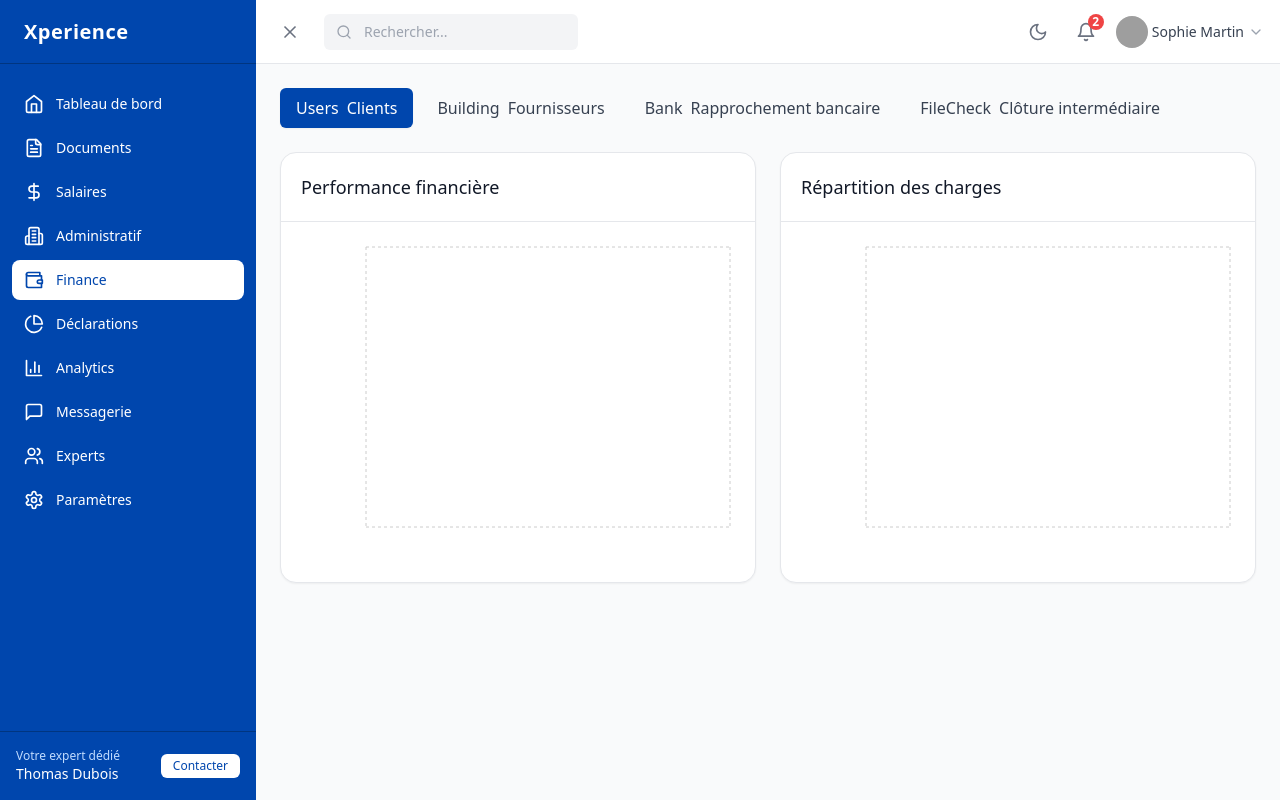
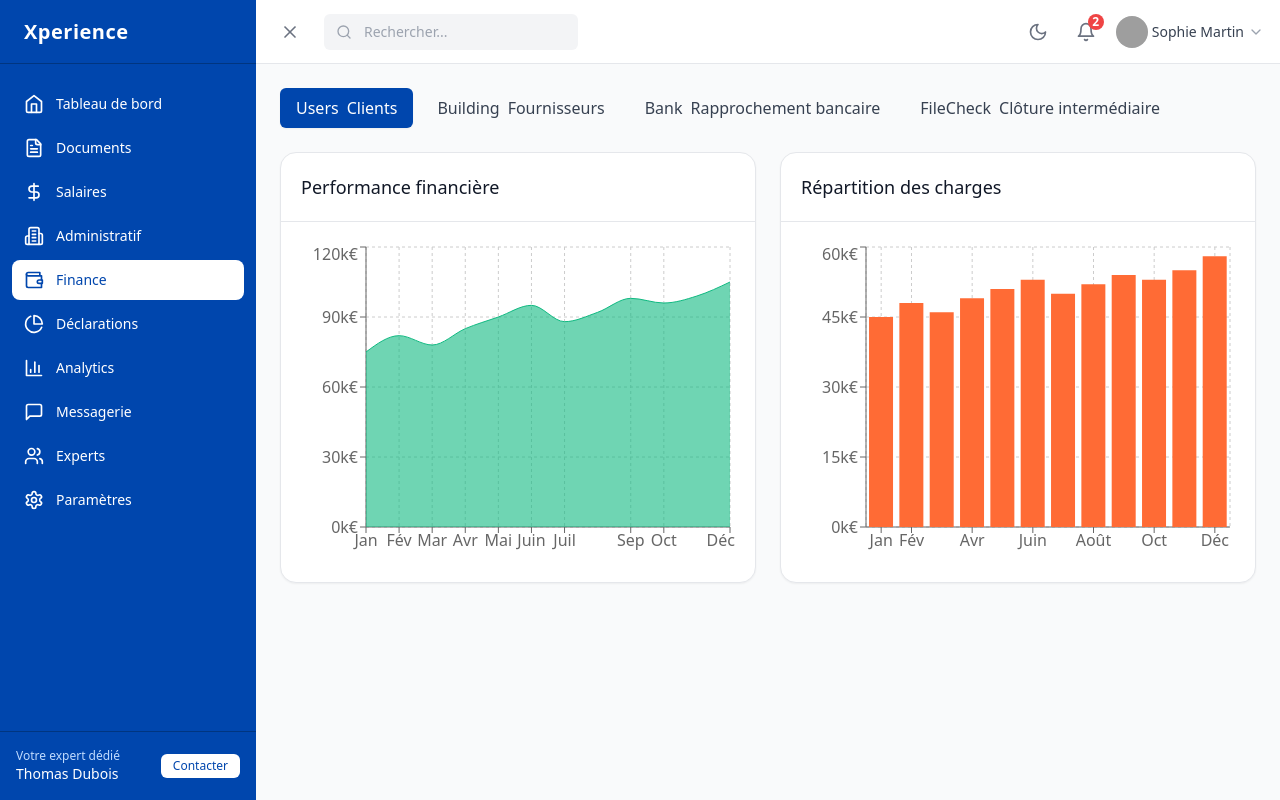
Before and after one commit to Lucho500/DigitalPlateform25, a React (Vite) app: page /finance in a window 1280 px wide. Built offline with nearby package versions, Linux system fonts and the light colour scheme; grey boxes are pictures that could not be loaded.

Commit message:
Add missing mockPerformanceData export

```diff
--- a/src/data/mockData.ts
+++ b/src/data/mockData.ts
@@ -1,4 +1,19 @@
 import { Document, KPI, Meeting, Message, Notification, Task, User } from '../types';
+
+export const mockPerformanceData = [
+  { month: 'Jan', revenue: 75000, expenses: 45000 },
+  { month: 'Fév', revenue: 82000, expenses: 48000 },
+  { month: 'Mar', revenue: 78000, expenses: 46000 },
+  { month: 'Avr', revenue: 85000, expenses: 49000 },
+  { month: 'Mai', revenue: 90000, expenses: 51000 },
+  { month: 'Juin', revenue: 95000, expenses: 53000 },
+  { month: 'Juil', revenue: 88000, expenses: 50000 },
+  { month: 'Août', revenue: 92000, expenses: 52000 },
+  { month: 'Sep', revenue: 98000, expenses: 54000 },
+  { month: 'Oct', revenue: 96000, expenses: 53000 },
+  { month: 'Nov', revenue: 99000, expenses: 55000 },
+  { month: 'Déc', revenue: 105000, expenses: 58000 }
+];
 
 export const currentUser: User = {
   id: '1',
```
